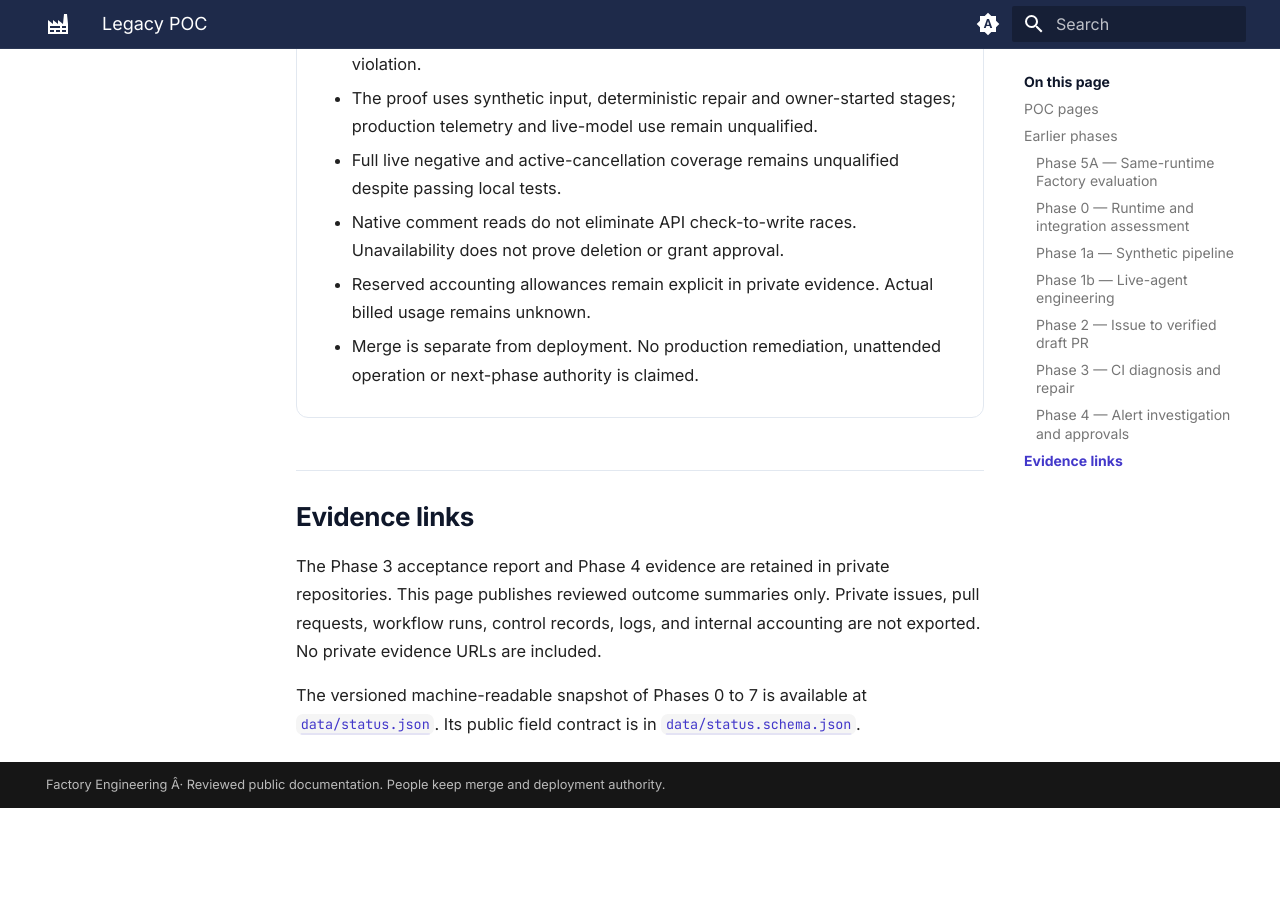
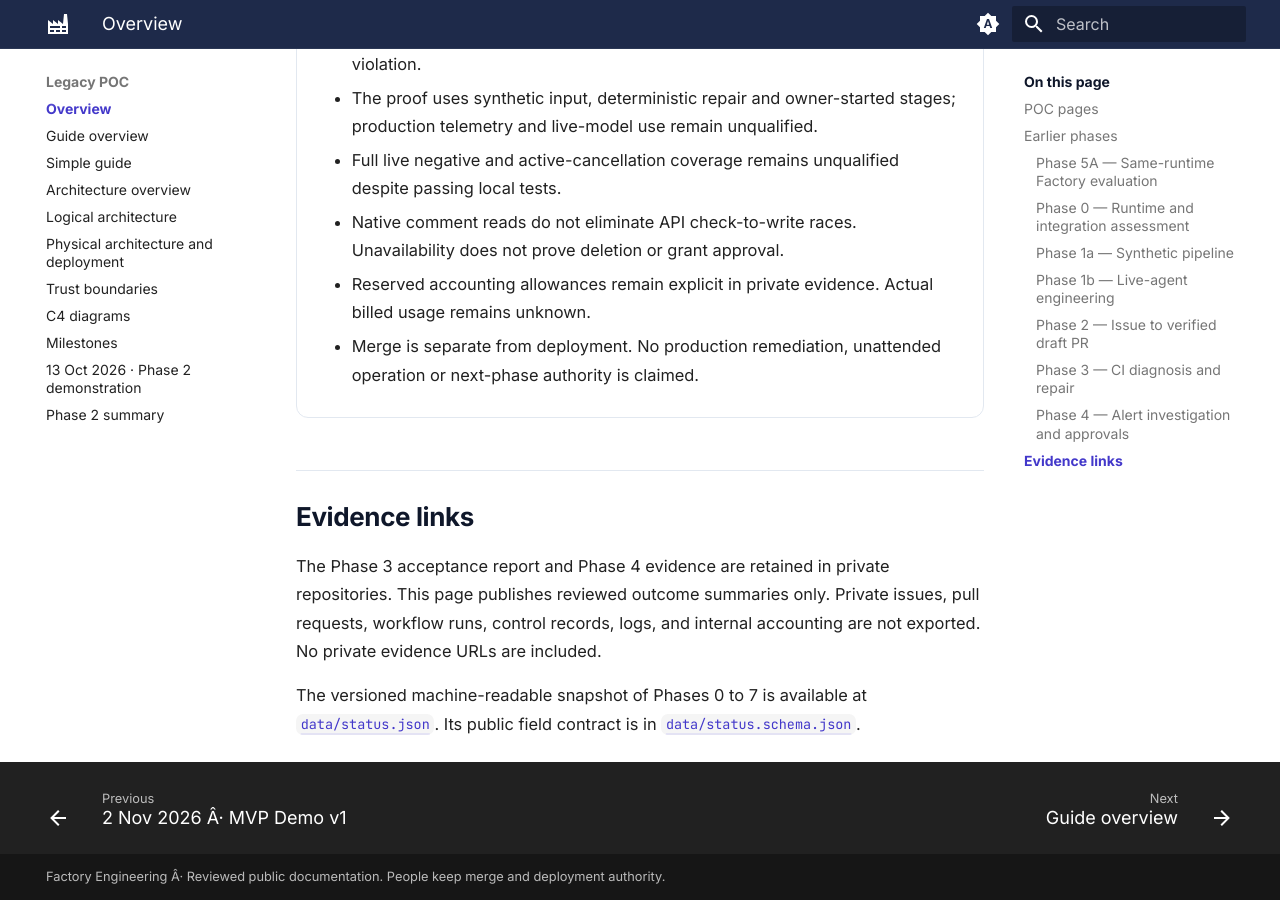
Before and after one commit to mikara89/factory-engineering-portal, an MkDocs documentation site: the page built from docs/legacy/index.md, in a window 1280 px wide and 900 px high, scrolled down 6267 px. Built offline with MkDocs 1.6.1 and Material for MkDocs 9.7.7, drawn with Linux system fonts in a browser that asks for light colours; before the commit the page ends 7075 px from its top, so only the background shows below that.

Commit message:
Group the menu into MVP, Updates, and Legacy POC
The MVP group holds the new architecture page, status, and roadmap.
The proof-of-concept pages move to a Legacy POC group. Their page
addresses do not change.

Co-Authored-By: Claude Opus 5.5 <noreply@anthropic.com>

```diff
--- a/mkdocs.yml
+++ b/mkdocs.yml
@@ -98,23 +98,24 @@ extra_javascript:
 
 nav:
   - Home: index.md
-  - Guide:
-      - Overview: guide/index.md
-      - Simple guide: guide/simple-guide.md
-  - Architecture:
-      - Overview: architecture/overview.md
-      - Logical architecture: architecture/logical.md
-      - Physical architecture and deployment: architecture/physical.md
-      - Trust boundaries: architecture/security.md
-      - C4 diagrams: architecture/c4.md
-  - Project:
+  - MVP:
+      - Architecture: mvp/architecture.md
       - Status: status.md
       - Roadmap: roadmap.md
-      - Milestones: milestones/index.md
   - Updates:
       - "16 Nov 2026 · Factory Demo v4": updates/2026-11-16-factory-demo-v4.md
       - "9 Nov 2026 · Factory Demo v3": updates/2026-11-09-factory-demo-v3.md
       - "8 Nov 2026 · Factory Demo v2": updates/2026-11-08-factory-demo-v2.md
       - "2 Nov 2026 Â· MVP Demo v1": updates/2026-11-02-mvp-demo-v1.md
-      - "13 Oct 2026 Â· Phase 2 demonstration": updates/2026-10-13-phase-2-demonstration.md
+  - Legacy POC:
+      - Overview: legacy/index.md
+      - Guide overview: guide/index.md
+      - Simple guide: guide/simple-guide.md
+      - Architecture overview: architecture/overview.md
+      - Logical architecture: architecture/logical.md
+      - Physical architecture and deployment: architecture/physical.md
+      - Trust boundaries: architecture/security.md
+      - C4 diagrams: architecture/c4.md
+      - Milestones: milestones/index.md
+      - "13 Oct 2026 · Phase 2 demonstration": updates/2026-10-13-phase-2-demonstration.md
       - Phase 2 summary: demonstrations/phase-2.md
```
